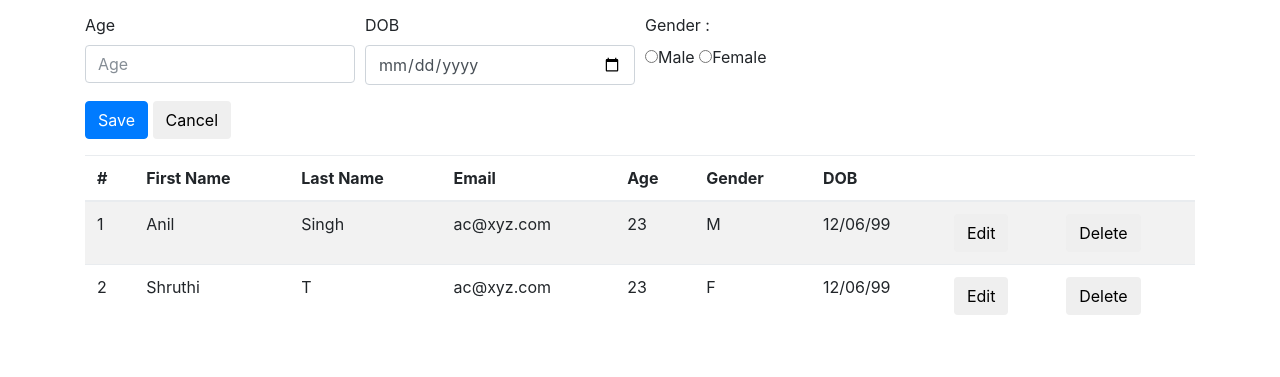
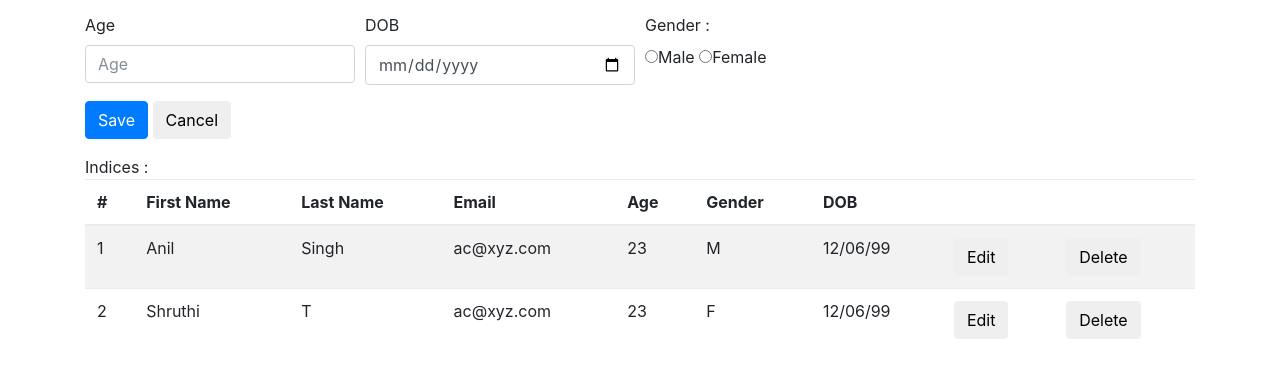
Before and after one commit to ShadabQ/crudNg, a plain HTML site: page index.html in a window 1280 px wide. Shown: the part 129-506 px from the top of the page. Drawn offline with Linux system fonts and the light colour scheme.

Commit message:
add indices directives

```diff
--- a/index.html
+++ b/index.html
@@ -54,6 +54,7 @@
   <button type="submit" class="btn btn-primary" data-ng-click="updateEmployee(empl)" ng-hide="save">Update</button>
   <button type="submit" class="btn btn-cancel" data-ng-click="cancel()">Cancel</button>
 </form>
+  <div>Indices : <indices></indices></div>
   <table ng-if="employees.length" class="table table-striped">
     <thead>
       <th>#</th>
```
